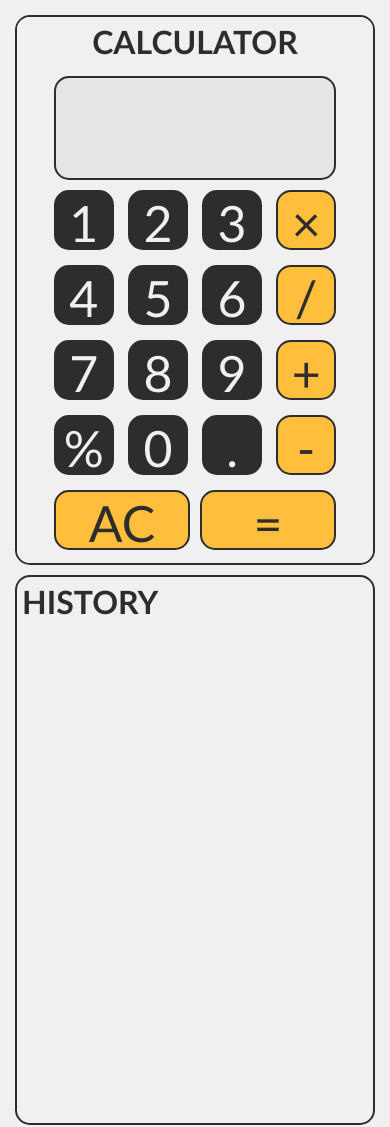
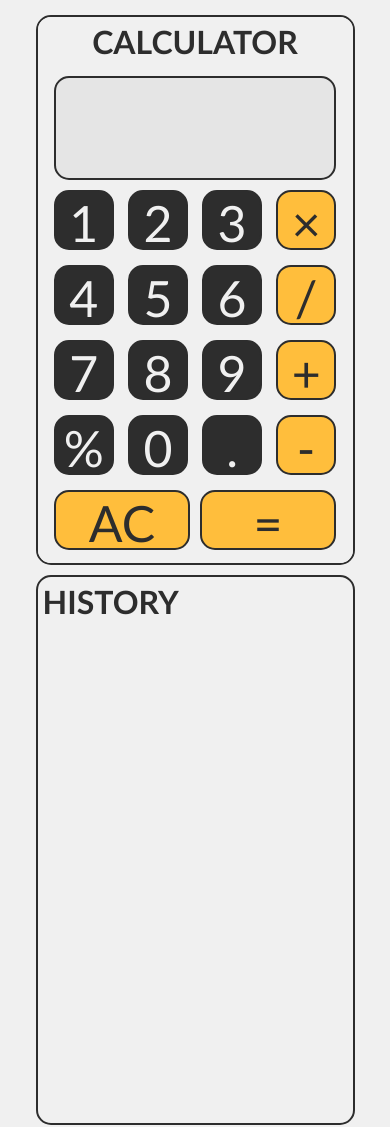
Before and after one commit to ImIsaHussain/basic-calculator-top, a plain HTML site: page index.html in a window 390 px wide. Drawn offline with Linux system fonts and the light colour scheme.

Commit message:
Fix mobile view 3.0

```diff
--- a/style.css
+++ b/style.css
@@ -20,7 +20,7 @@ body {
     align-content: center;
     border: rgb(45, 45, 45) solid 2px;
     border-radius: 15px;
-    width: 400px;
+    width: 315px;
     height: 546px;
     overflow-y: scroll;
 }
@@ -31,7 +31,7 @@ body {
     align-content: center;
     border: rgb(45, 45, 45) solid 2px;
     border-radius: 15px;
-    width: 400px;
+    width: 315px;
     height: 546px;
     overflow-y: scroll;
     align-self: flex-start;
```
